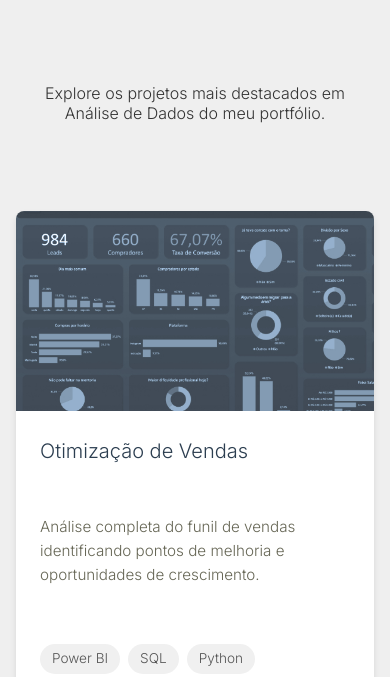
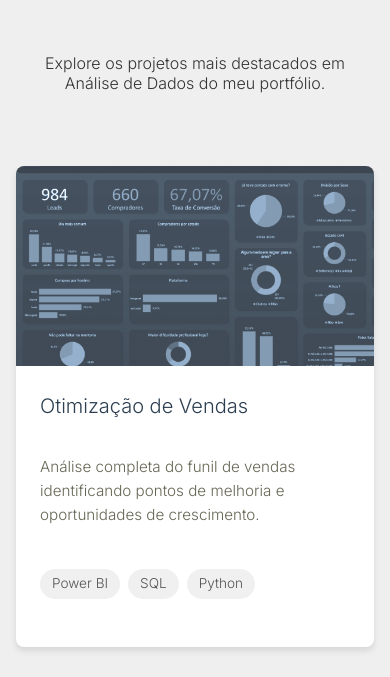
Before and after one commit to henriquetodt/portfolio, a plain HTML site: page index.html in a window 390 px wide. Shown: the part 160-837 px from the top of the page. Drawn offline with nearby package versions, Linux system fonts and the light colour scheme.

Commit message:
Add files via upload

```diff
--- a/index.html
+++ b/index.html
@@ -184,8 +184,8 @@
             }
 
             p {
-                padding-top: 40px;
-                padding-bottom: 40px;
+                padding-top: 25px;
+                padding-bottom: 25px;
             }
 
             .cases-grid {
```
